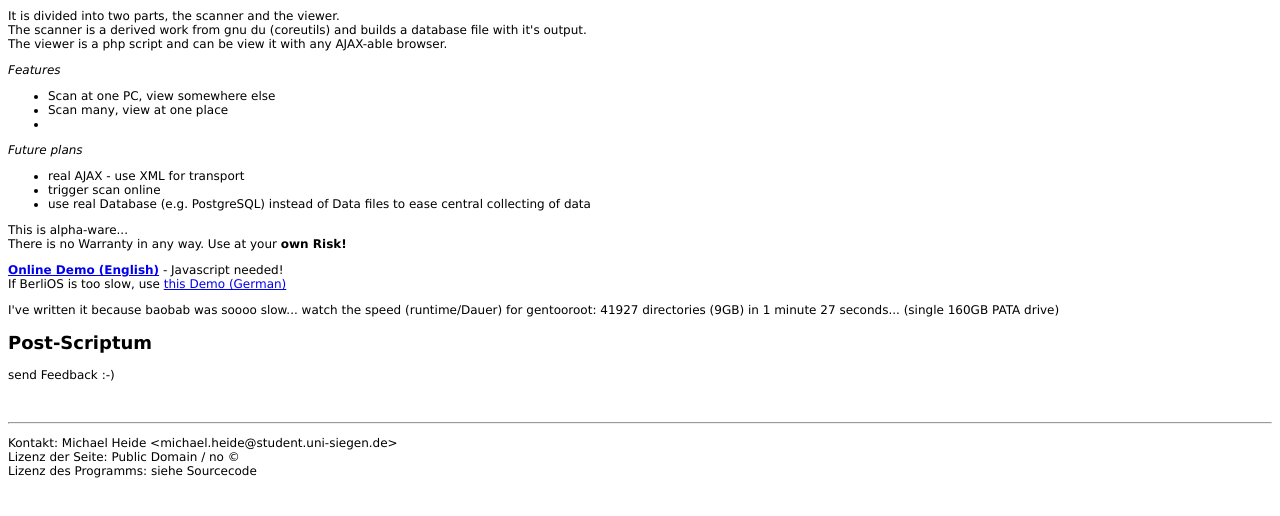
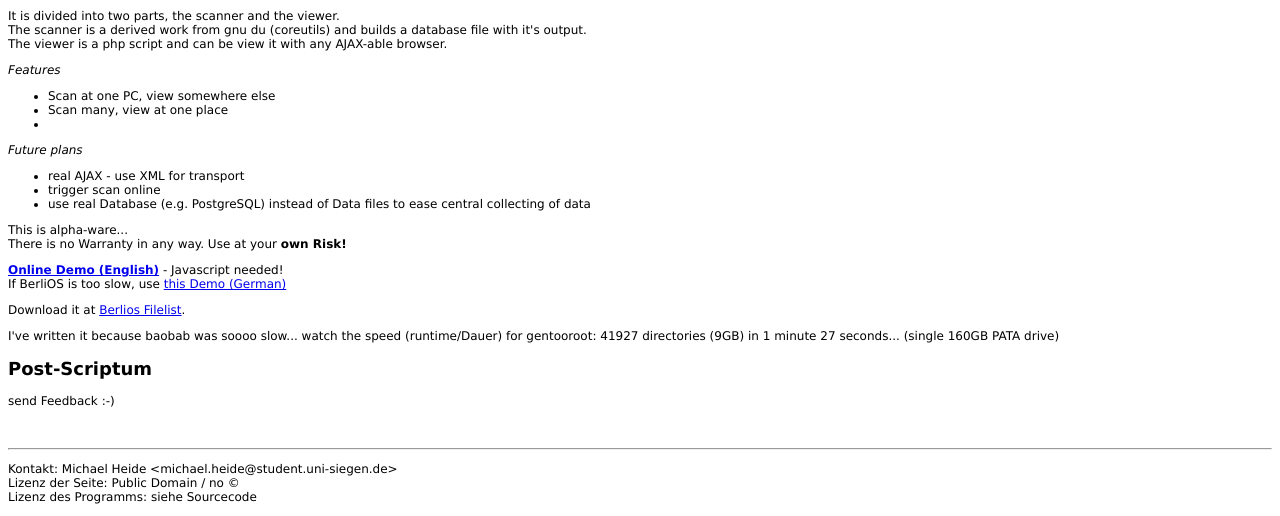
Before and after one commit to BackupTheBerlios/tdu, a plain HTML site: page tdu/website/index.html in a window 1280 px wide. Shown: the part 392-908 px from the top of the page. Before the commit the page ends 882 px from the top, so only its background shows below. Drawn offline with Linux system fonts and the light colour scheme.

Commit message:
*** empty log message ***

```diff
--- a/tdu/website/index.html
+++ b/tdu/website/index.html
@@ -51,6 +51,8 @@ There is no Warranty in any way. Use at your <b>own Risk!</b><br>
 <p>
 <b><a href="demo/tdu.php">Online Demo (English)</a></b> - Javascript needed!<br>
 If BerliOS is too slow, use <a href="http://www.funforce.de/tdu/tdu.php">this Demo (German)</a>
+</p><p>
+Download it at <a href="http://developer.berlios.de/project/showfiles.php?group_id=8202">Berlios Filelist</a>.
 </p>
 I've written it because baobab was soooo slow... watch the speed (runtime/Dauer) for gentooroot: 41927 directories (9GB) in 1 minute 27 seconds... (single 160GB PATA drive)
 <h2>Post-Scriptum</h2>
```
